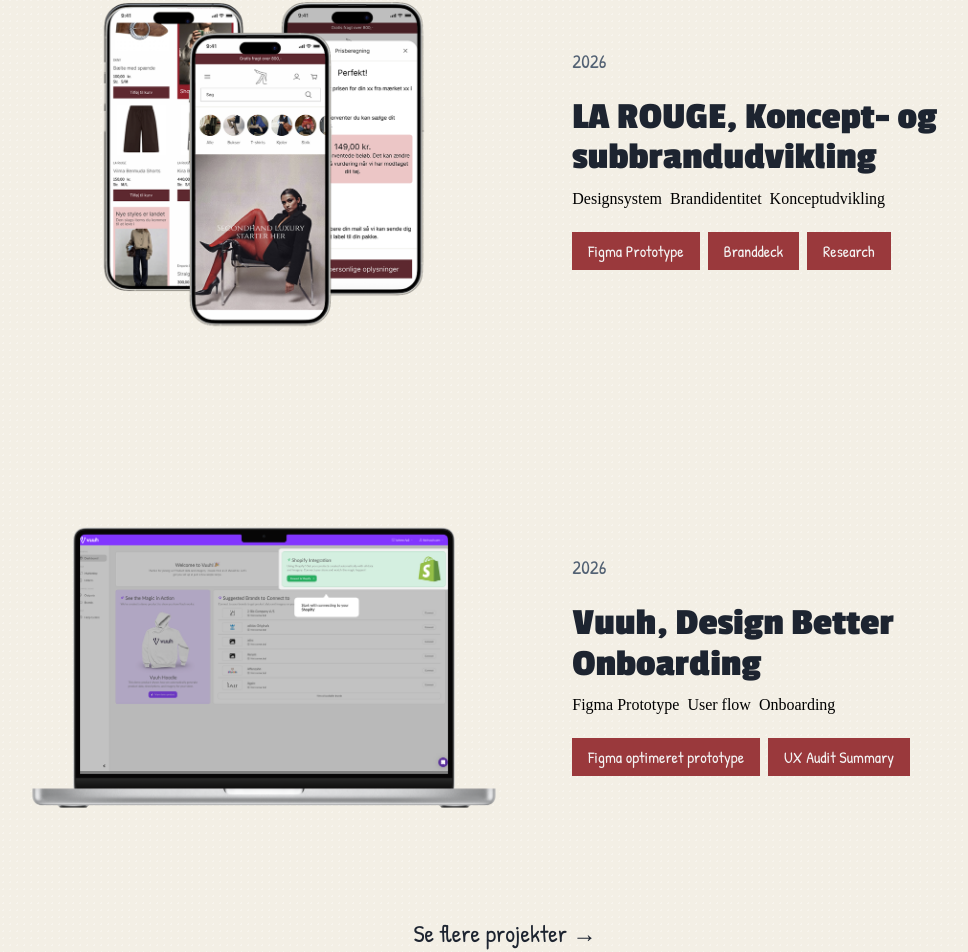
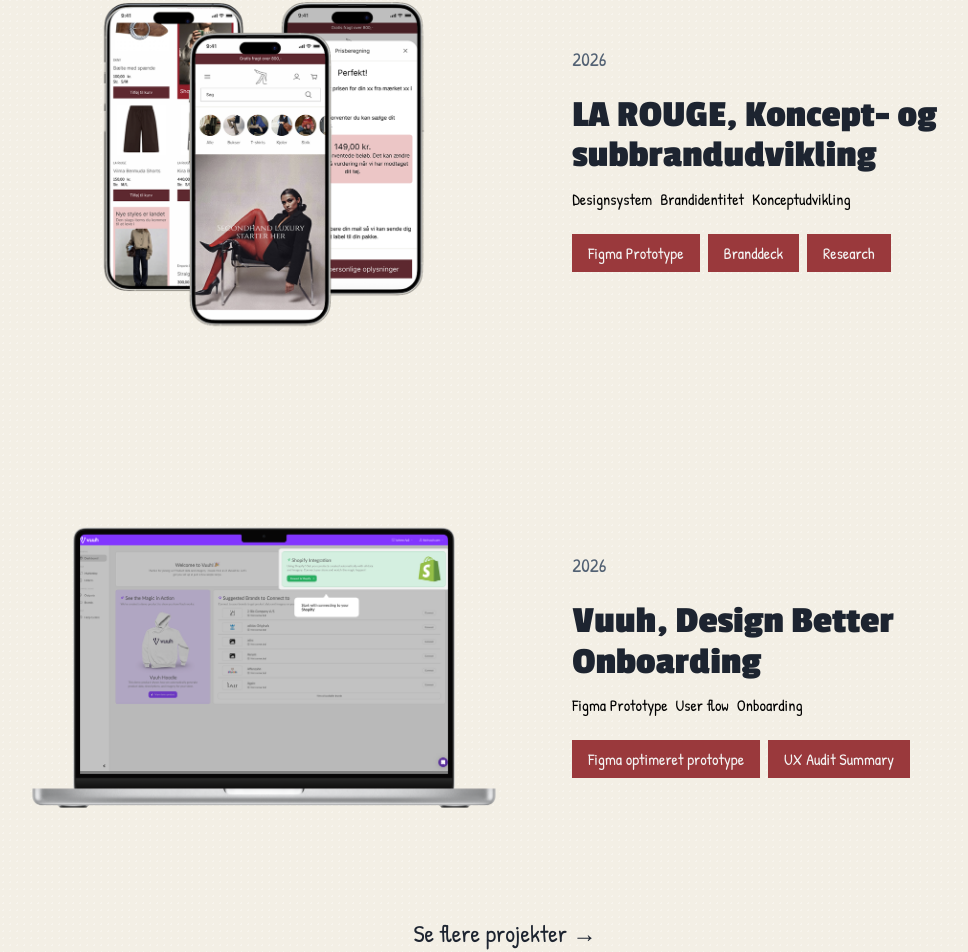
Before and after one commit to juliewboecher/juliewb.github.io, a React (Vite) app: page / in a window 1280 px wide. Shown: the part 1798-2750 px from the top of the page, without its empty margins (135-1103 px from the left). Built offline with nearby package versions, Linux system fonts and the light colour scheme.

Commit message:
feat: add font-family to project card spans for improved typography

```diff
--- a/src/components/ProjectCard.css
+++ b/src/components/ProjectCard.css
@@ -6,6 +6,10 @@
   padding: 0rem;
   overflow: hidden;
   transition: transform 0.2s ease;
+}
+
+.project-card span {
+  font-family: "Patrick Hand";
 }
 
 .project-card:hover {
```
